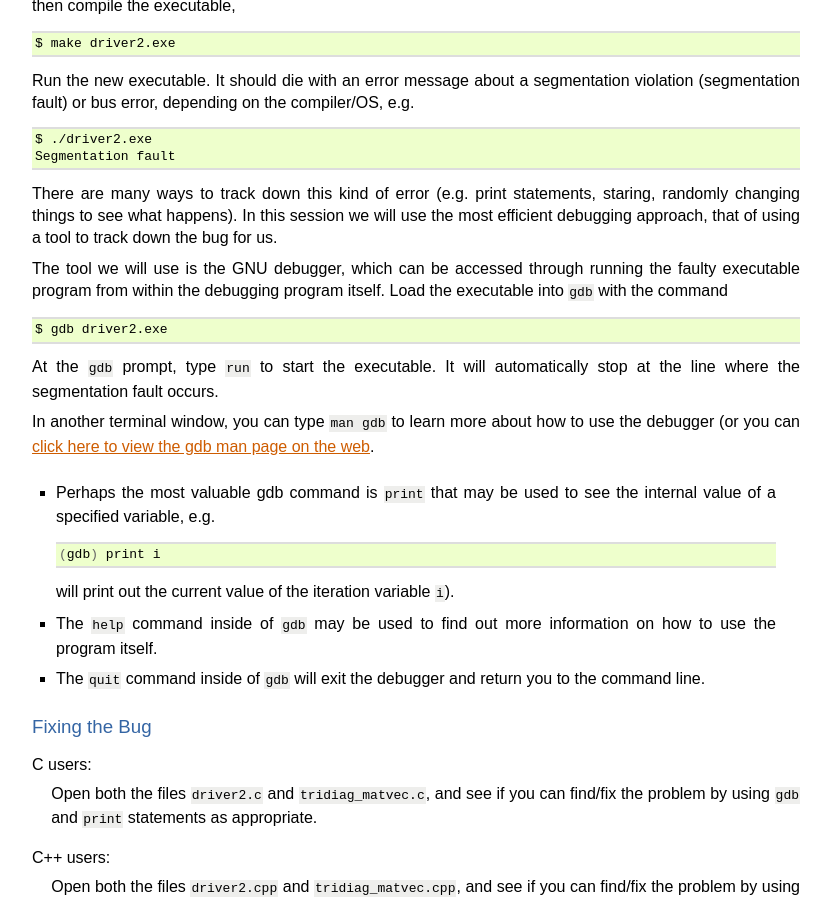
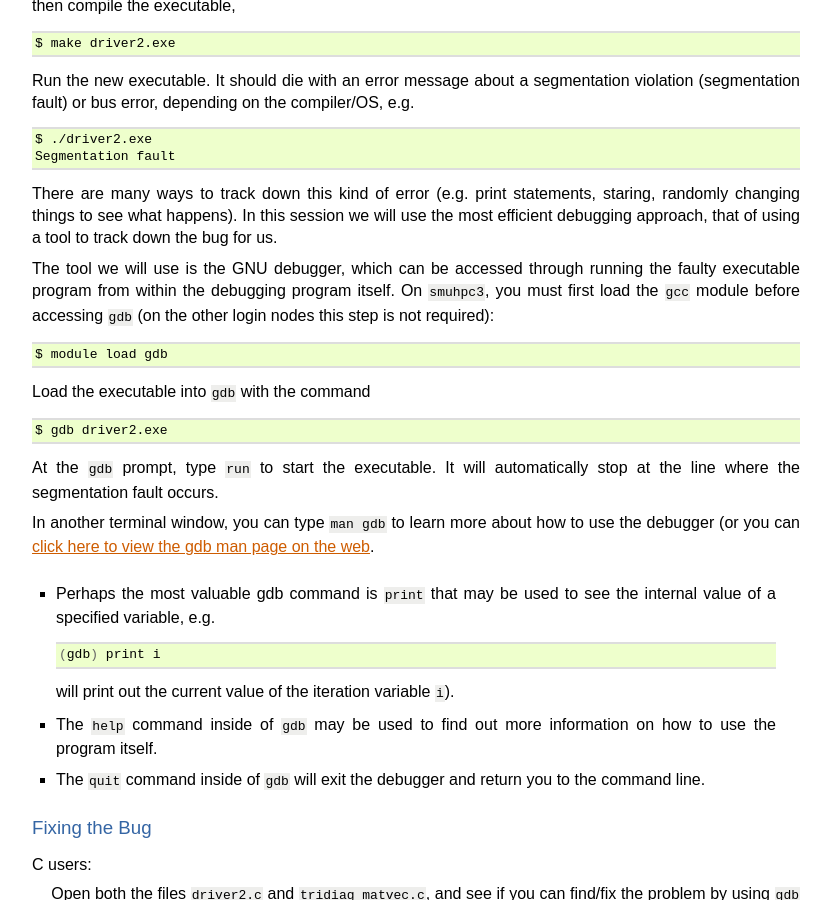
Before and after one commit to drreynolds/smuhpc-workshop, a Sphinx documentation site: the page built from source/session_5.rst, in a window 1280 px wide and 900 px high, scrolled down 2668 px. Shown: the whole window, without its empty margins (64-895 px from the left). Built offline with Sphinx 7.4.7, drawn with Linux system fonts in a browser that asks for light colours.

Commit message:
updated instructions on using gdb from smuhpc3

```diff
--- a/source/session_5.rst
+++ b/source/session_5.rst
@@ -225,7 +222,15 @@ that of using a tool to track down the bug for us.
 
 The tool we will use is the GNU debugger, which can be accessed
 through running the faulty executable program from within the
-debugging program itself.  Load the executable into ``gdb`` with the
+debugging program itself.  On ``smuhpc3``, you must first load the
+``gcc`` module before accessing ``gdb`` (on the other login nodes this
+step is not required):
+
+.. code-block:: bash
+
+   $ module load gdb
+
+Load the executable into ``gdb`` with the
 command
 
 .. code-block:: bash
```
Also changed, not shown: other parts of source/session_5.rst (+0 -3 lines).
